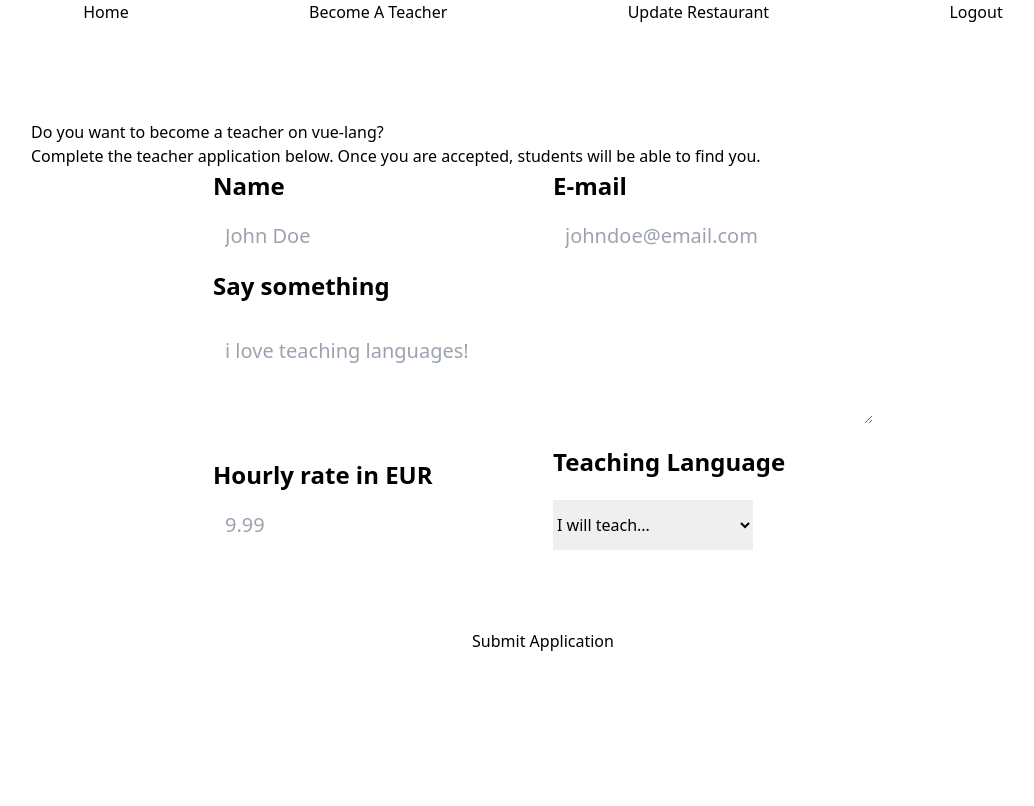
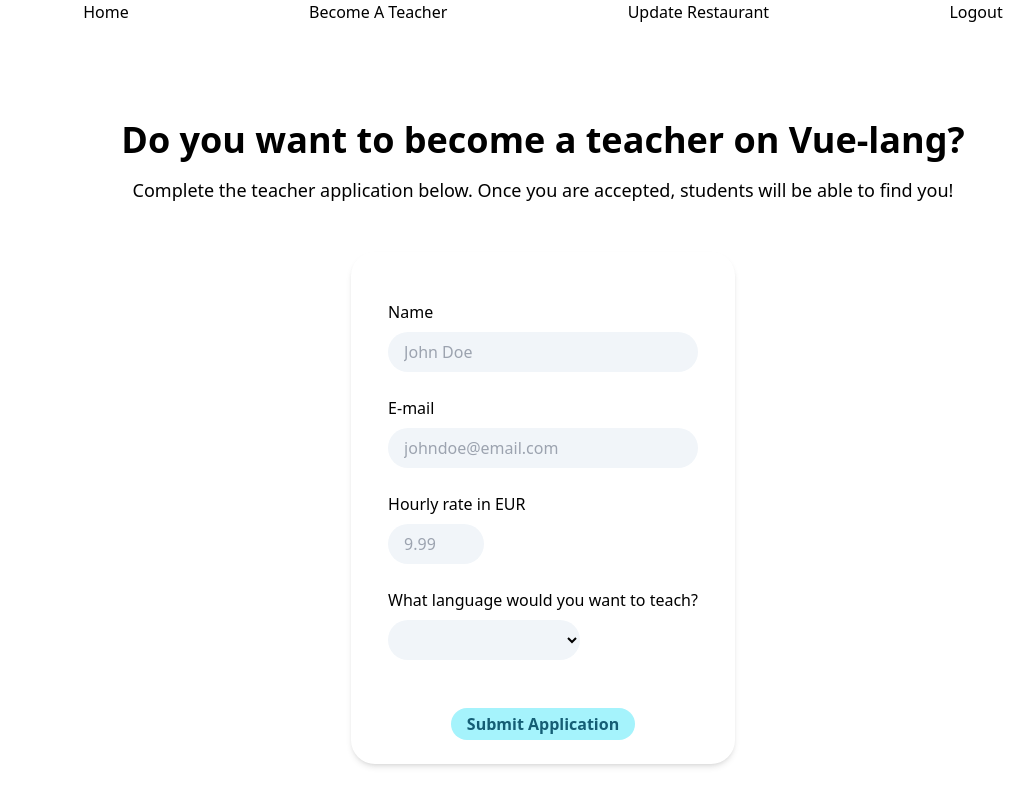
Before and after one commit to Neilly28/vue-restaurant, a Vue app: page /add in a window 1280 px wide. Shown: the top 806 px of the page, without its empty margins (97-1131 px from the left). Built offline with nearby package versions, Linux system fonts and the light colour scheme.

Commit message:
added teacher application form

```diff
--- a/src/components/AddRestaurant.vue
+++ b/src/components/AddRestaurant.vue
@@ -1,72 +1,73 @@
 <template>
   <div>
-    <h1>Do you want to become a teacher on vue-lang?</h1>
-    <p>
-      Complete the teacher application below. Once you are accepted, students
-      will be able to find you.
-    </p>
-
-    <form @submit.prevent="handleSubmit">
-      <div>
-        <div class="name">
-          <div>
+    <div class="text-center">
+      <h1 class="text-4xl font-bold mt-12 mb-4">
+        Do you want to become a teacher on Vue-lang?
+      </h1>
+      <p class="text-lg mb-12">
+        Complete the teacher application below. Once you are accepted, students
+        will be able to find you!
+      </p>
+    </div>
+    <div>
+      <form
+        class="w-96 m-auto flex flex-col items-center justify-evenly shadow-md px-6 pt-12 pb-6 text-center rounded-3xl"
+        @submit.prevent="handleSubmit"
+      >
+        <div class="flex flex-col gap-6 justify-center">
+          <div class="flex flex-col text-left gap-2">
             <label for="">Name</label>
             <input
+              class="bg-slate-100 px-4 py-2 rounded-full cursor-pointer"
               type="text"
               required
               placeholder="John Doe"
               v-model="teacher.name"
             />
           </div>
-          <div>
+          <div class="flex flex-col text-left gap-2">
             <label for="">E-mail</label>
             <input
+              class="bg-slate-100 px-4 py-2 rounded-full cursor-pointer"
               type="email"
               required
               placeholder="johndoe@email.com"
-              v-model="teacher.address"
+              v-model="teacher.email"
             />
           </div>
-        </div>
-
-        <div class="description">
-          <label for="">Say something</label>
-          <textarea
-            type="text"
-            placeholder="i love teaching languages!"
-            v-model="teacher.description"
-          />
-        </div>
-
-        <div class="rate">
-          <div>
+          <div class="flex flex-col text-left gap-2">
             <label for="">Hourly rate in EUR</label>
             <input
-              class="price"
+              class="bg-slate-100 px-4 py-2 rounded-full cursor-pointer w-24"
               type="number"
               required
               placeholder="9.99"
               v-model="teacher.price"
             />
           </div>
-          <div>
-            <label for="">Teaching Language</label>
-            <select required name="" id="" v-model="teacher.language">
-              <option value="">I will teach...</option>
+          <div class="flex flex-col text-left gap-2">
+            <label for="">What language would you want to teach?</label>
+            <select
+              class="bg-slate-100 px-4 py-2 rounded-full cursor-pointer w-48"
+              required
+              name=""
+              id=""
+              v-model="teacher.language"
+            >
               <option value="German">German</option>
               <option value="Spanish">Spanish</option>
               <option value="French">French</option>
             </select>
           </div>
         </div>
-      </div>
 
-      <button>Submit Application</button>
-      <h1>{{ teacher.name }}</h1>
-      <h1>{{ teacher.address }}</h1>
-      <h1>{{ teacher.description }}</h1>
-      <h1>{{ teacher.language }}</h1>
-    </form>
+        <button
+          class="mt-12 border-transparent px-4 py-1 rounded-3xl font-semibold text-cyan-800 bg-cyan-200 hover:bg-cyan-400 transition-all"
+        >
+          Submit Application
+        </button>
+      </form>
+    </div>
   </div>
 </template>
 
@@ -100,70 +101,3 @@ const handleSubmit = async () => {
   }
 };
 </script>
-
-<style lang="scss" scoped>
-form {
-  display: flex;
-  flex-direction: column;
-  align-items: center;
-  justify-content: space-between;
-  height: 100vh;
-
-  .name {
-    display: flex;
-    flex-direction: row;
-  }
-
-  .description {
-    width: 100%;
-
-    textarea {
-      height: 100px;
-      width: 100%;
-      font-size: 20px;
-      padding: 12px;
-      font-size: 20px;
-    }
-  }
-
-  div {
-    display: flex;
-    flex-direction: column;
-    align-items: start;
-    justify-content: center;
-    gap: 20px;
-    font-size: 24px;
-
-    label {
-      font-weight: 600;
-    }
-
-    input {
-      height: 24px;
-      padding: 12px;
-      font-size: 20px;
-    }
-
-    .rate {
-      display: flex;
-      flex-direction: row;
-      align-items: center;
-      justify-content: center;
-    }
-
-    .price {
-      width: 25%;
-    }
-
-    select {
-      width: 200px;
-      height: 50px;
-      font-size: 16px;
-
-      option {
-        font-size: 24px;
-      }
-    }
-  }
-}
-</style>
--- a/src/components/HomePage.vue
+++ b/src/components/HomePage.vue
@@ -19,14 +19,20 @@
       />
       <h1>{{ searchTerm }}</h1>
       <div class="flex gap-4">
-        <select v-model="selectedLanguage">
+        <select
+          class="bg-slate-100 px-4 py-2 rounded-full cursor-pointer"
+          v-model="selectedLanguage"
+        >
           <option value="">Choose Language</option>
           <option value="German">German</option>
           <option value="Spanish">Spanish</option>
           <option value="French">French</option>
         </select>
 
-        <select v-model="selectedProfession">
+        <select
+          class="bg-slate-100 px-4 py-2 rounded-full cursor-pointer"
+          v-model="selectedProfession"
+        >
           <option value="">Choose Level</option>
           <option value="professional">Professional Teacher</option>
           <option value="tutor">Community Tutor</option>
@@ -35,12 +41,12 @@
     </div>
 
     <div v-if="filteredTeachers.length === 0" class="mt-12">
-      <h1 class="text-4xl text-center">Oops, no teachers found 🥲</h1>
+      <h1 class="text-4xl text-center font-bold">Oops, no teachers found 🥲</h1>
     </div>
 
     <div class="grid grid-cols-3 gap-12 mt-12">
       <div
-        class="flex flex-col items-center justify-evenly shadow-md p-6 text-center rounded-3xl"
+        class="flex flex-col items-center justify-evenly shadow-md px-6 pt-12 pb-6 text-center rounded-3xl"
         v-for="teacher in filteredTeachers"
         :key="teacher.id"
       >
```
